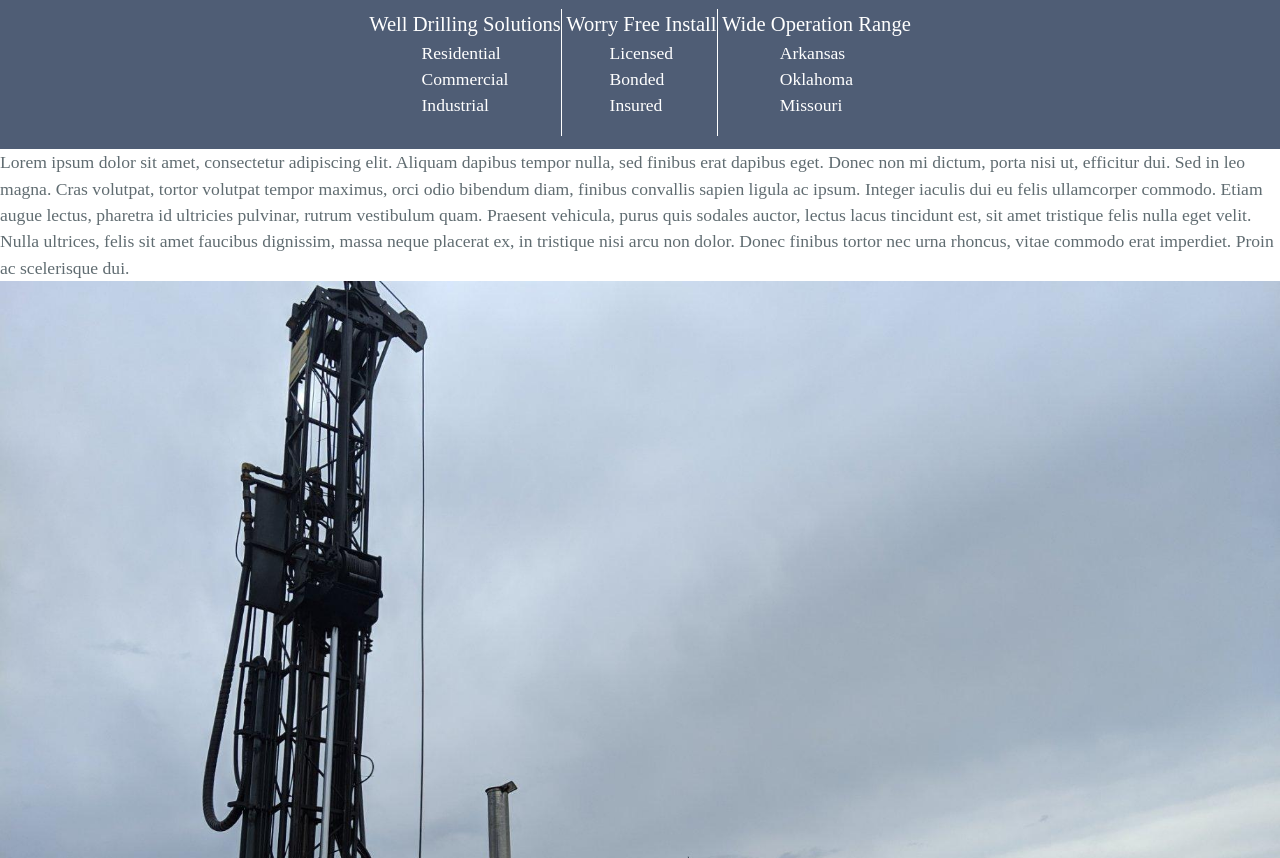
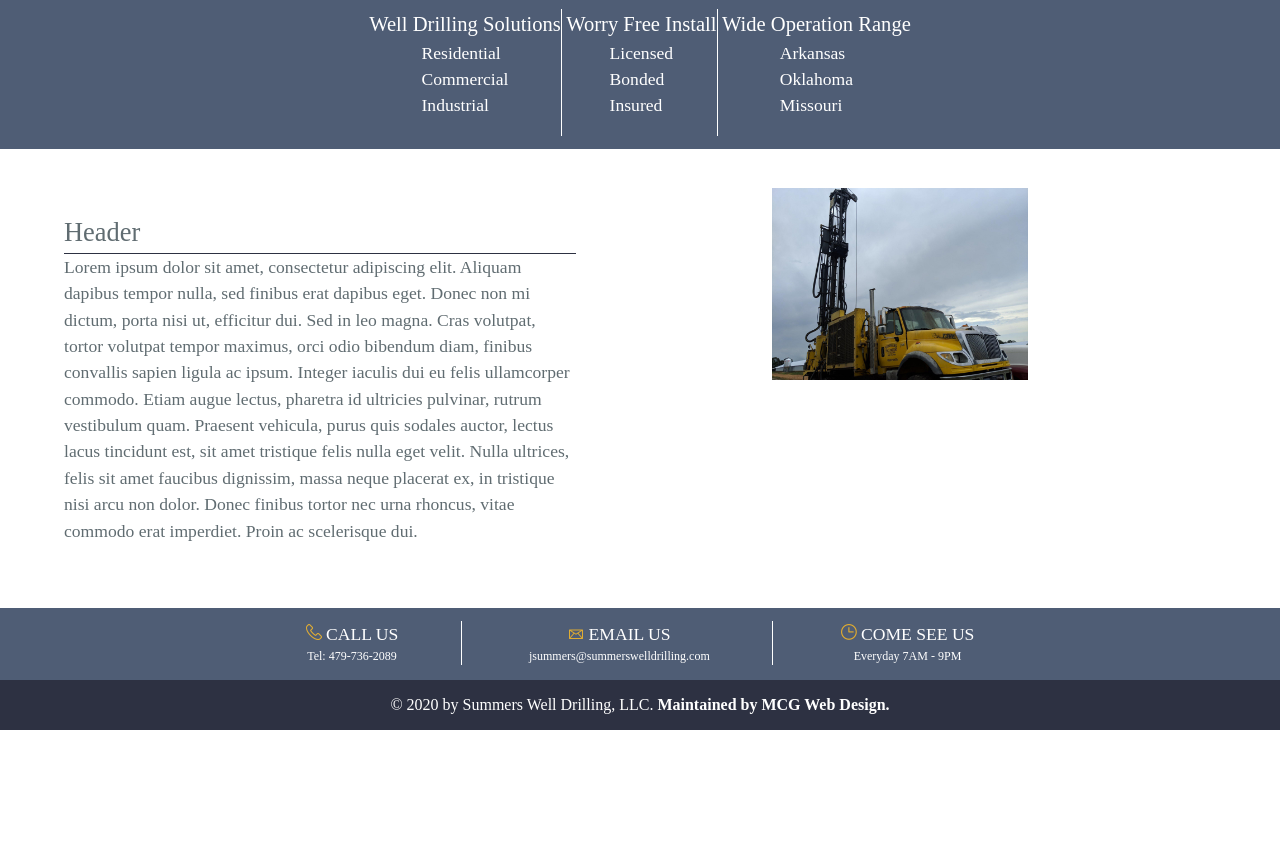
Before and after one commit to jamess999888/SummersDrilling, a Jekyll site: the page built from index.md, in a window 1280 px wide, cut to the strip 626-1484 px from the top of the page. Built offline with Jekyll 4.4.1, drawn with Linux system fonts in a browser that asks for light colours; our own code applies the rules of GitHub Pages for plain Markdown files; after the commit the page ends 1356 px from its top, so only the background shows below that.

Commit message:
fixing content styling and adding content header

```diff
--- a/css/style.css
+++ b/css/style.css
@@ -835,6 +835,7 @@ a:hover {
 .mid-page-list-border span {
     width: 15%;
     align-content: center;
+    padding: 0 1%;
 }
 
 @media screen and (min-width: 64em) {
@@ -1021,10 +1022,6 @@ ul.topnav {
     text-align: center;
 }
 
-.content-right {
-    display: inline-block;
-}
-
 ul.topnav li {
     display: inline;
 }
@@ -1149,6 +1146,29 @@ ul.topnav li.right {
     top: 0;
 }
 
+.content-left {
+    display: inline-block;
+    width: 50%;
+    padding: 5% 5%;
+    vertical-align: top;
+}
+
+.content-right {
+    display: inline-block;
+    width: 40%;
+    padding-top: 3%;
+    text-align: center;
+    vertical-align: middle;
+}
+
+.content-right img {
+    width: 50%;
+}
+
+.content-left-header {
+    border-bottom: 1px solid #2D3142;
+}
+
 
 /* 48em = 768px */
 
--- a/index.md
+++ b/index.md
@@ -56,7 +56,12 @@
 <div style="display: inline-block"> -->
 <div class="content">
 	<div class="content-left">
-	Lorem ipsum dolor sit amet, consectetur adipiscing elit. Aliquam dapibus tempor nulla, sed finibus erat dapibus eget. Donec non mi dictum, porta nisi ut, efficitur dui. Sed in leo magna. Cras volutpat, tortor volutpat tempor maximus, orci odio bibendum diam, finibus convallis sapien ligula ac ipsum. Integer iaculis dui eu felis ullamcorper commodo. Etiam augue lectus, pharetra id ultricies pulvinar, rutrum vestibulum quam. Praesent vehicula, purus quis sodales auctor, lectus lacus tincidunt est, sit amet tristique felis nulla eget velit. Nulla ultrices, felis sit amet faucibus dignissim, massa neque placerat ex, in tristique nisi arcu non dolor. Donec finibus tortor nec urna rhoncus, vitae commodo erat imperdiet. Proin ac scelerisque dui.
+		<div class="content-left-header">
+			<h2>Header</h2>
+		</div>
+		<div class="content-left-body">
+			Lorem ipsum dolor sit amet, consectetur adipiscing elit. Aliquam dapibus tempor nulla, sed finibus erat dapibus eget. Donec non mi dictum, porta nisi ut, efficitur dui. Sed in leo magna. Cras volutpat, tortor volutpat tempor maximus, orci odio bibendum diam, finibus convallis sapien ligula ac ipsum. Integer iaculis dui eu felis ullamcorper commodo. Etiam augue lectus, pharetra id ultricies pulvinar, rutrum vestibulum quam. Praesent vehicula, purus quis sodales auctor, lectus lacus tincidunt est, sit amet tristique felis nulla eget velit. Nulla ultrices, felis sit amet faucibus dignissim, massa neque placerat ex, in tristique nisi arcu non dolor. Donec finibus tortor nec urna rhoncus, vitae commodo erat imperdiet. Proin ac scelerisque dui.
+		</div>
 	</div>
 	<div class="content-right">
 		<img src="/SummersDrilling/images/Yellow rig1.jpg">
```
